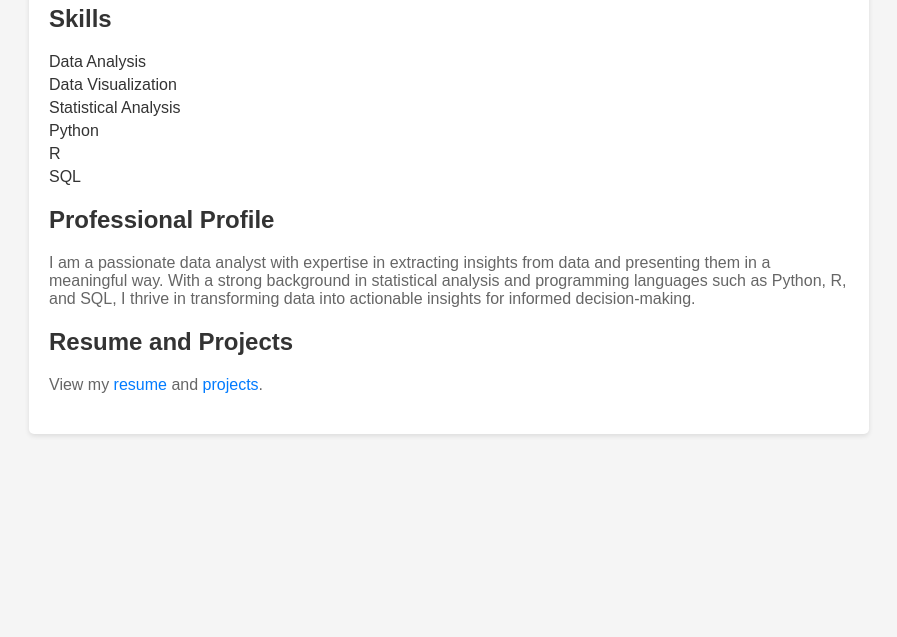
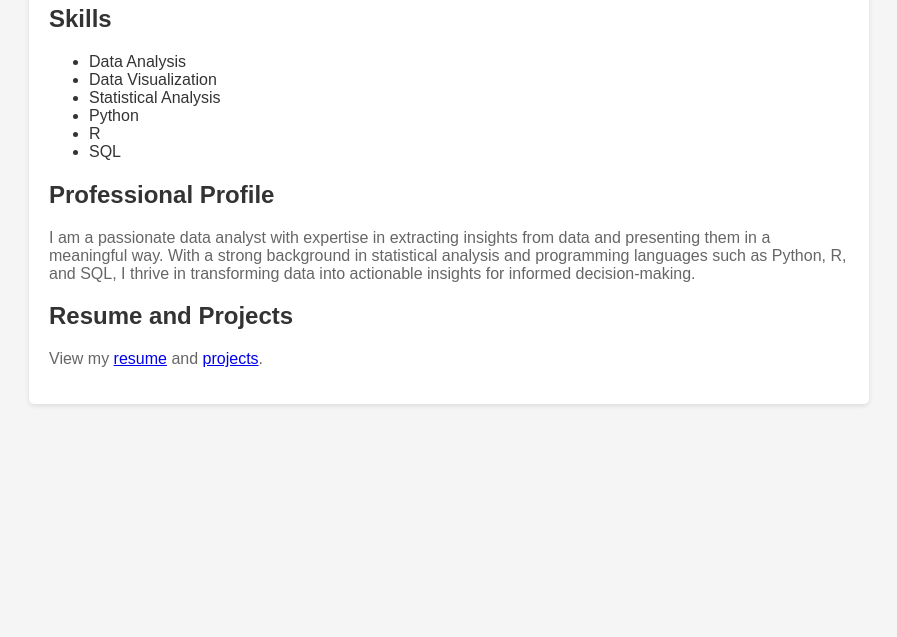
Before and after one commit to Desertgaurd/Soheil.github.io, a plain HTML site: page index.html in a window 1280 px wide. Shown: the part 163-800 px from the top of the page, without its empty margins (191-1088 px from the left). Drawn offline with Linux system fonts and the light colour scheme; files that its build step writes are made by us from their sources.

Commit message:
Update index.html

```diff
--- a/index.html
+++ b/index.html
@@ -5,9 +5,8 @@
     <meta charset="UTF-8">
     <meta name="viewport" content="width=device-width, initial-scale=1.0">
     <title>Soheil Ghanbarzadeh - Data Analyst</title>
-    <link rel="stylesheet" href="styles.css">
+    <link rel="stylesheet" href="/SCSS/SCSS.css">
     <style>
-        /* CSS for beautiful visuals with black, white, and gray themes */
         body {
             font-family: Arial, sans-serif;
             background-color: #f5f5f5;
@@ -29,7 +28,6 @@
         p {
             color: #666;
         }
-        /* Additional custom styling can be added in styles.css */
     </style>
 </head>
 <body>
```
